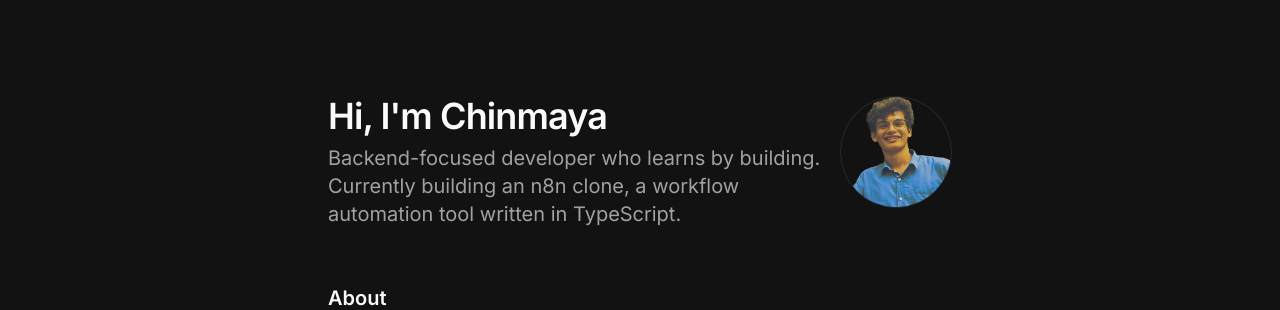
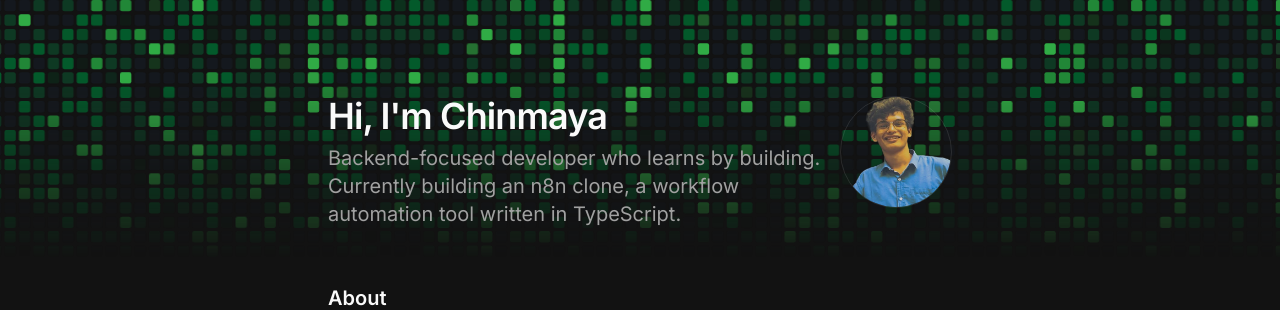
Before and after one commit to samchinmaya/portfolio, a Next.js app: page / in a window 1280 px wide. Shown: the top 310 px of the page. Built offline with nearby package versions, Linux system fonts and the light colour scheme; no server answers.

Commit message:
bring back the animated contribution grid background

```diff
--- a/src/app/layout.tsx
+++ b/src/app/layout.tsx
@@ -6,6 +6,7 @@ import { cn } from "@/lib/utils";
 import type { Metadata } from "next";
 import { Geist_Mono, Inter } from "next/font/google";
 import "./globals.css";
+import { ContributionGrid } from "@/components/magicui/contribution-grid";
 
 const inter = Inter({
   subsets: ["latin"],
@@ -75,6 +76,15 @@ export default function RootLayout({
       >
         <ThemeProvider attribute="class" defaultTheme="dark">
           <TooltipProvider delayDuration={0}>
+            <div className="absolute inset-x-0 top-0 h-[260px] overflow-hidden z-0 flex justify-center">
+              <ContributionGrid
+                className="h-full w-full opacity-70 dark:opacity-80"
+                style={{
+                  maskImage: "linear-gradient(to bottom, black 30%, transparent)",
+                  WebkitMaskImage: "linear-gradient(to bottom, black 30%, transparent)",
+                }}
+              />
+            </div>
             <div className="relative z-10 max-w-2xl mx-auto py-12 pb-24 sm:py-24 px-6">
               {children}
             </div>
```
